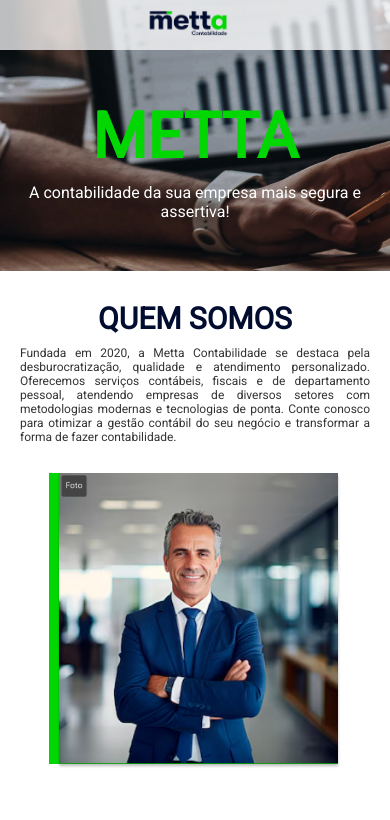
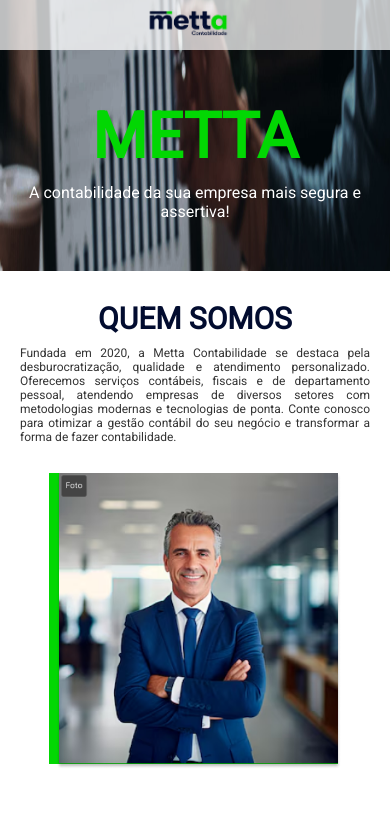
Before and after one commit to ofloress999/metta, a plain HTML site: page index.html in a window 390 px wide. Shown: the top 820 px of the page. Drawn offline with Linux system fonts and the light colour scheme.

Commit message:
Update mobile.css

```diff
--- a/css/mobile.css
+++ b/css/mobile.css
@@ -2,18 +2,18 @@
     /* Geral */
     body {
         background-image: url('../assets/background-one.png');
-        background-size: 100vh  100vw;  /* Mantém a imagem de fundo responsiva */
+        background-size: 100vw  100vh;  /* Mantém a imagem de fundo responsiva */
     }
 
     .container {
         width: 100%;  /* Usando 100% da largura da tela */
-        margin: 0 auto;
+        margin: auto;
     }
 
     /* Inicio Header */
     header {
         height: 50px;
-        width: 100vw;
+        width: 100%;
         display: flex;
         background-color: #ffffffbb;
     }
```
